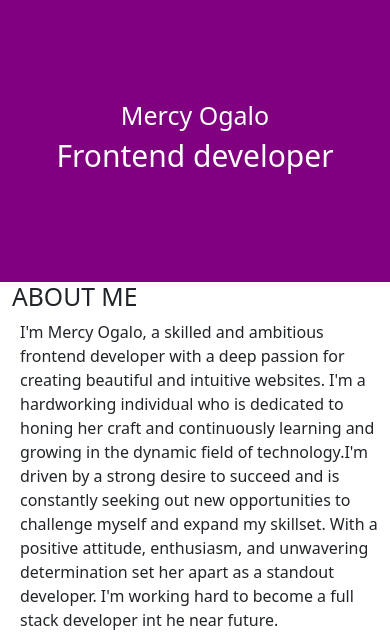
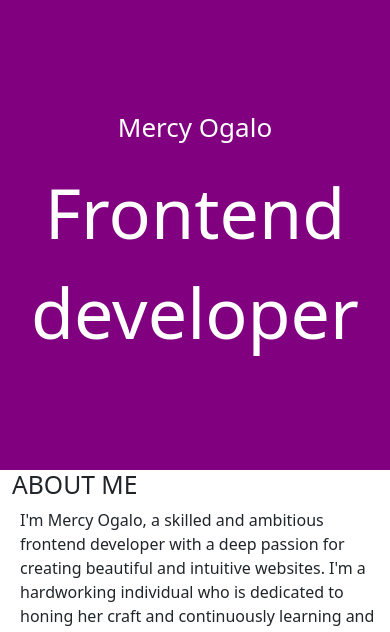
Before and after one commit to mercyogalo/emobilis-portfolio, a plain HTML site: page index.html in a window 390 px wide. Shown: the top 632 px of the page. Drawn offline with nearby package versions, Linux system fonts and the light colour scheme.

Commit message:
added main section styling

```diff
--- a/style.css
+++ b/style.css
@@ -7,10 +7,12 @@
     color: white;
 }
 .main-section h1{
-    font-size: 25px;
+    font-size: 36px;
+    line-height: 54px;
 }
 .main-section h2{
-    font-size: 45px;
+    font-size: 96px;
+    line-height: 100px;
 }
 .about-image{
     margin-top: 5px;
@@ -73,9 +75,11 @@ border: 2px solid purple;
 
 @media (max-width: 576px) {
     .main-section h2{
-        font-size: 30px;
+        font-size: 70px;
     }
-
+ .main-section h1{
+ font-size: 26px;
+ }
     .link-buttons{
         padding: 5px;
     }
```
